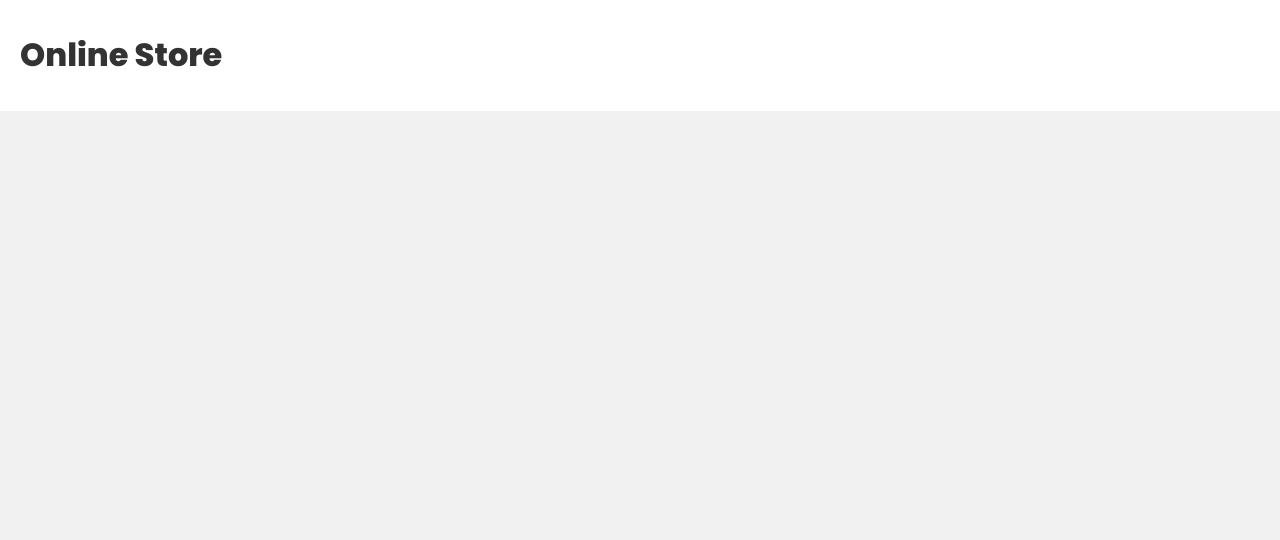
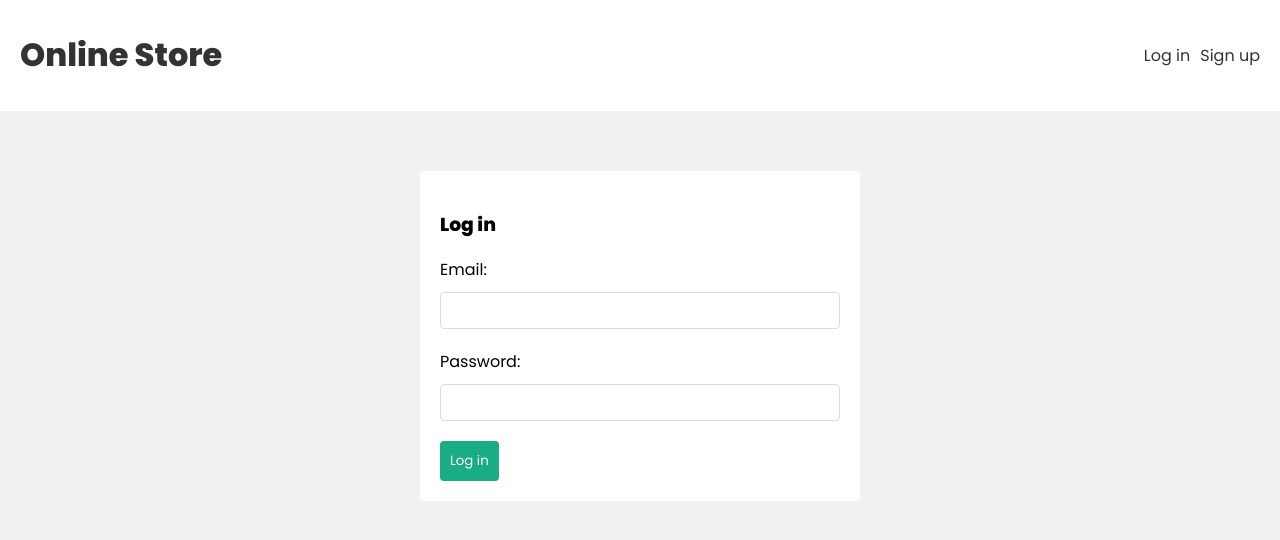
Before and after one commit to mikolajslawnikowski/MERN-STACK-ONLINE-SHOP-CLIENT, a React (Create React App) app in the folder client/: page /login in a window 1280 px wide. Before the commit this address had no page. Shown: the top 540 px of the page. Built offline with nearby package versions, Linux system fonts and the light colour scheme.

Commit message:
Added Login & Signup forms

```diff
--- a/client/src/App.js
+++ b/client/src/App.js
@@ -1,13 +1,10 @@
-import {
-  BrowserRouter as Router,
-  Route,
-  BrowserRouter,
-  Routes,
-} from "react-router-dom";
+import { BrowserRouter, Routes, Route } from "react-router-dom";
 
 // pages & components
 import Home from "./pages/Home";
 import Navbar from "./components/Navbar";
+import Login from "./pages/Login";
+import Signup from "./pages/Signup";
 
 function App() {
   return (
@@ -17,6 +14,8 @@ function App() {
         <div className="pages">
           <Routes>
             <Route path="/" element={<Home />} />
+            <Route path="/login" element={<Login />} />
+            <Route path="/signup" element={<Signup />} />
           </Routes>
         </div>
       </BrowserRouter>
--- a/client/src/components/Navbar.js
+++ b/client/src/components/Navbar.js
@@ -7,6 +7,12 @@ const Navbar = () => {
         <Link to="/">
           <h1>Online Store</h1>
         </Link>
+        <nav>
+          <div>
+            <Link to="/login">Log in</Link>
+            <Link to="/signup">Sign up</Link>
+          </div>
+        </nav>
       </div>
     </header>
   );
--- a/client/src/index.css
+++ b/client/src/index.css
@@ -102,3 +102,21 @@ div.error {
 input.error {
   border: 1px solid var(--error);
 }
+
+/* navbar */
+nav {
+  display: flex;
+  align-items: center;
+}
+nav a {
+  margin-left: 10px;
+}
+/* auth forms */
+form.signup,
+form.login {
+  max-width: 400px;
+  margin: 40px auto;
+  padding: 20px;
+  background: #fff;
+  border-radius: 4px;
+}
--- /dev/null
+++ b/client/src/pages/Login.js
@@ -0,0 +1,35 @@
+import { useState } from "react";
+
+const Login = () => {
+  const [email, setEmail] = useState("");
+  const [password, setPassword] = useState("");
+
+  const handleSubmit = async (e) => {
+    e.preventDefault();
+
+    console.log(email, password);
+  };
+
+  return (
+    <form className="login" onSubmit={handleSubmit}>
+      <h3>Log in</h3>
+
+      <label>Email:</label>
+      <input
+        type="email"
+        onChange={(e) => setEmail(e.target.value)}
+        value={email}
+      />
+      <label>Password:</label>
+      <input
+        type="password"
+        onChange={(e) => setPassword(e.target.value)}
+        value={password}
+      />
+
+      <button>Log in</button>
+    </form>
+  );
+};
+
+export default Login;
--- /dev/null
+++ b/client/src/pages/Signup.js
@@ -0,0 +1,35 @@
+import { useState } from "react";
+
+const Signup = () => {
+  const [email, setEmail] = useState("");
+  const [password, setPassword] = useState("");
+
+  const handleSubmit = async (e) => {
+    e.preventDefault();
+
+    console.log(email, password);
+  };
+
+  return (
+    <form className="signup" onSubmit={handleSubmit}>
+      <h3>Sign up</h3>
+
+      <label>Email:</label>
+      <input
+        type="email"
+        onChange={(e) => setEmail(e.target.value)}
+        value={email}
+      />
+      <label>Password:</label>
+      <input
+        type="password"
+        onChange={(e) => setPassword(e.target.value)}
+        value={password}
+      />
+
+      <button>Sign up</button>
+    </form>
+  );
+};
+
+export default Signup;
```
